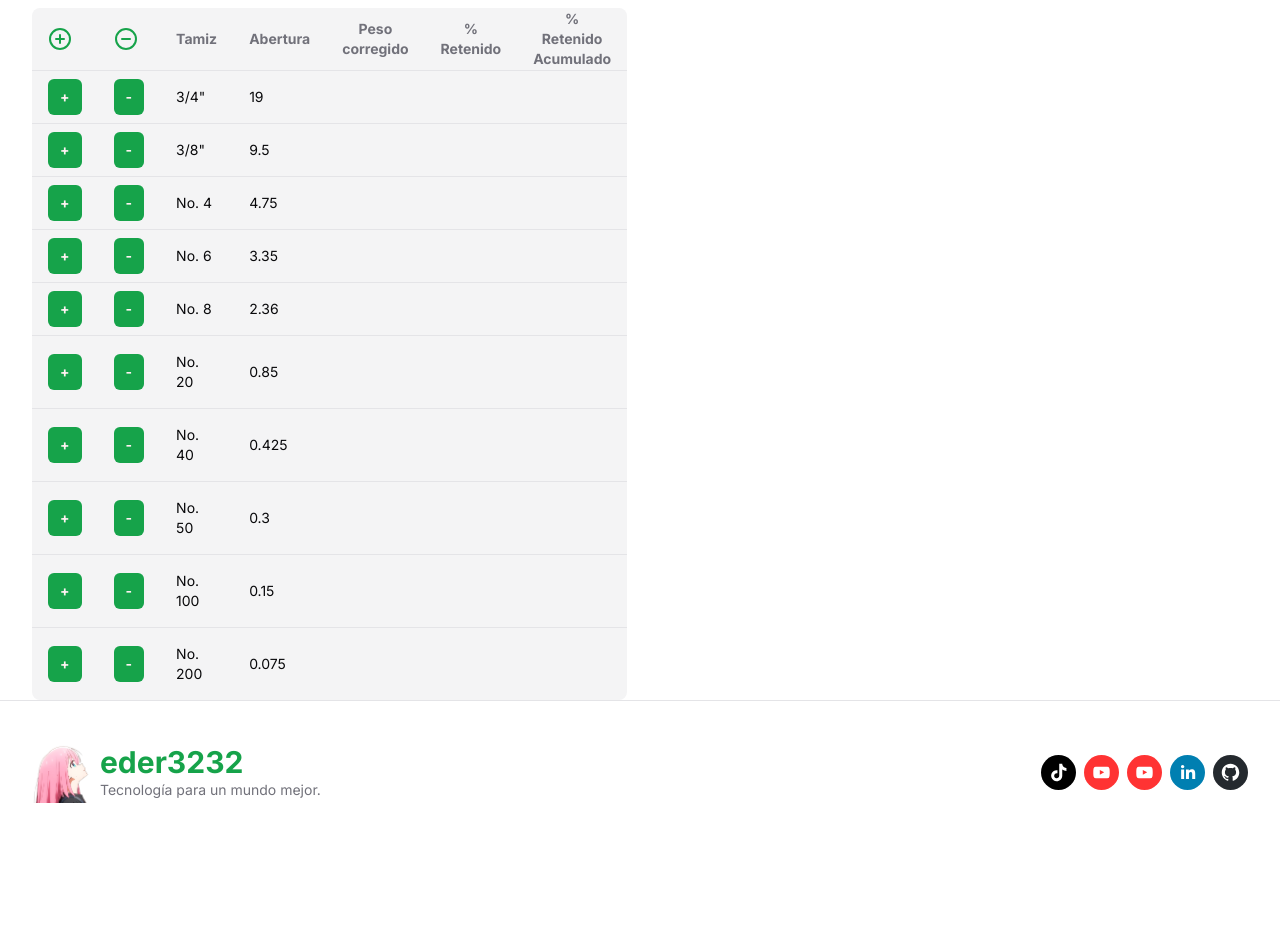
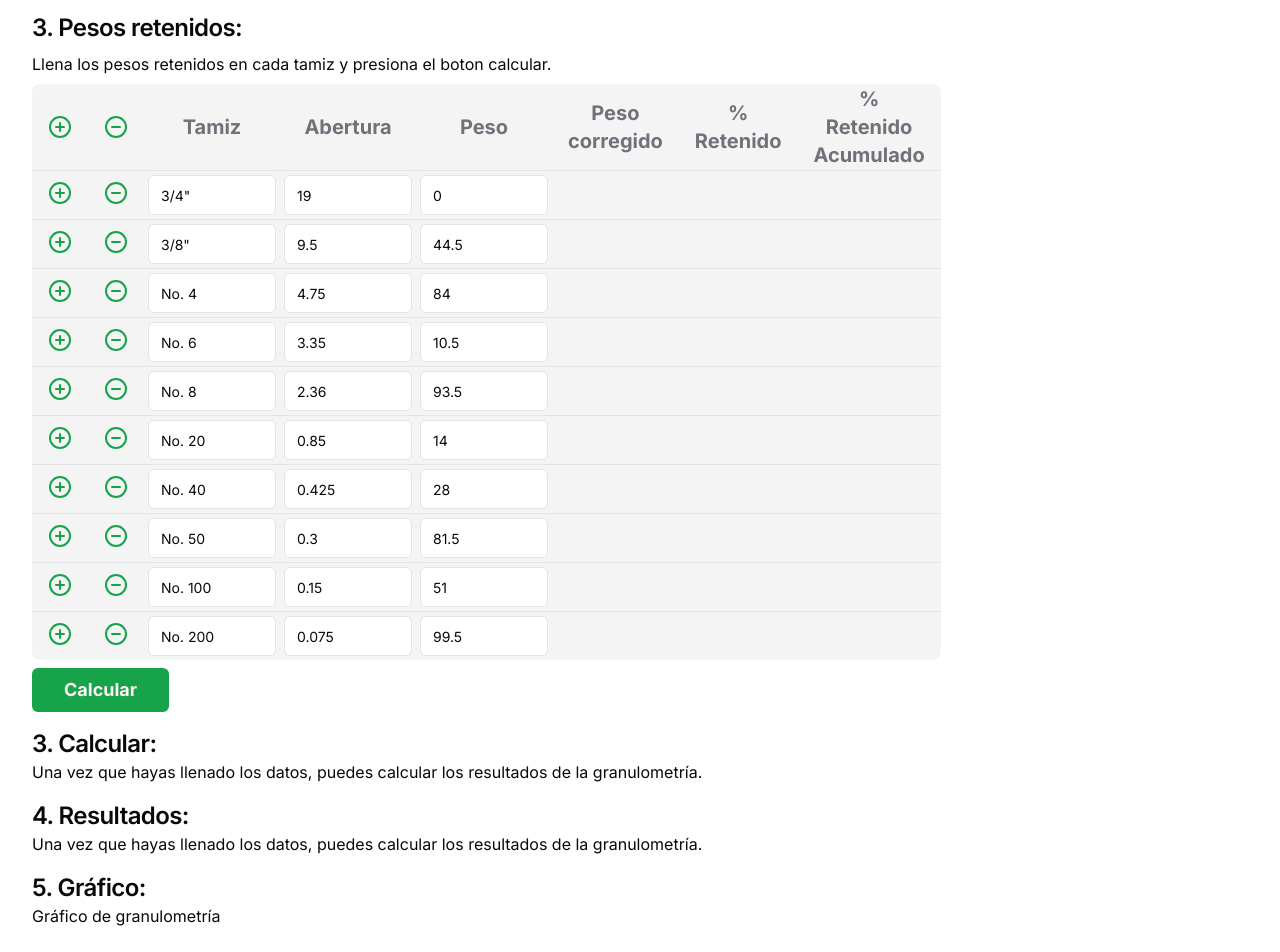
Before and after one commit to eder3232/next14-granulometria, a Next.js app: page / in a window 1280 px wide. Shown: the part 460-1412 px from the top of the page. Before the commit the page ends 1304 px from the top, so only its background shows below. Built offline with nearby package versions, Linux system fonts and the light colour scheme.

Commit message:
Update store, globals.css, footer, select-meshes, loss-material, and page components

```diff
--- a/src/app/_components/loss-material.tsx
+++ b/src/app/_components/loss-material.tsx
@@ -3,6 +3,8 @@
 import { Checkbox } from '@/components/ui/checkbox'
 import React, { use } from 'react'
 import { useGranulometriaStore } from '../_store/store'
+import { Input } from '@/components/ui/input'
+import { cn } from '@/lib/utils'
 
 const LossMaterial = () => {
   const isThereLossMaterial = useGranulometriaStore(
@@ -28,6 +30,13 @@ const LossMaterial = () => {
           onCheckedChange={() => switchLossMaterial()}
         />
       </div>
+
+      <Input
+        type="number"
+        className={cn('w-32', { hidden: !isThereLossMaterial })}
+        placeholder="Peso total de las mallas"
+        step="0.1"
+      />
     </div>
   )
 }
--- a/src/app/_components/select-meshes.tsx
+++ b/src/app/_components/select-meshes.tsx
@@ -13,7 +13,9 @@ const SelectMeshes = () => {
   return (
     <Dialog>
       <DialogTrigger asChild>
-        <Button className="w-min">Seleccionar mallas</Button>
+        <Button className="w-min font-bold text-xl" size="lg">
+          Seleccionar mallas
+        </Button>
       </DialogTrigger>
       <DialogContent className="h-96">
         <DialogHeader>
--- a/src/app/_components/table.tsx
+++ b/src/app/_components/table.tsx
@@ -1,17 +1,15 @@
 'use client'
+import { Input } from '@/components/ui/input'
 import {
   Table,
   TableBody,
-  TableCaption,
   TableCell,
   TableHead,
   TableHeader,
   TableRow,
 } from '@/components/ui/table'
-import { use } from 'react'
+import { MinusCircle, PlusCircle } from 'lucide-react'
 import { useGranulometriaStore } from '../_store/store'
-import { Button } from '@/components/ui/button'
-import { MinusCircle, PlusCircle } from 'lucide-react'
 
 const GranulometriaTable = () => {
   const data = useGranulometriaStore((state) => state.data)
@@ -19,52 +17,57 @@ const GranulometriaTable = () => {
     <div className="max-w-full overflow-x-auto overflow-y-visible lg:max-w-min">
       <Table className="w-auto table-auto bg-muted relative rounded-lg p-4 overflow-auto ">
         {/* <TableCaption>Granulometría</TableCaption> */}
-        <TableHeader>
-          <TableRow>
-            <TableHead className="text-center w-12 text-primary">
-              <PlusCircle />
+        <TableHeader className="py-8">
+          <TableRow className="[&>*]:text-center [&>.eder-head-text]:font-bold [&>.eder-head-text]:text-xl">
+            <TableHead className="text-primary">
+              <PlusCircle className="m-auto" />
             </TableHead>
-            <TableHead className="text-center w-12 text-primary">
-              <MinusCircle />
+            <TableHead className="text-primary">
+              <MinusCircle className="m-auto" />
             </TableHead>
-            <TableHead className="text-center w-24 font-bold">Tamiz</TableHead>
-            <TableHead className="text-center w-24 font-bold">
-              Abertura
-            </TableHead>
-            <TableHead className="text-center w-24 font-bold">
-              Peso corregido
-            </TableHead>
-            <TableHead className="text-center w-24 font-bold">
-              % Retenido
-            </TableHead>
-            <TableHead className="text-center w-24 font-bold">
+            <TableHead className="eder-head-text">Tamiz</TableHead>
+            <TableHead className="eder-head-text">Abertura</TableHead>
+            <TableHead className="eder-head-text">Peso</TableHead>
+            <TableHead className="eder-head-text">Peso corregido</TableHead>
+            <TableHead className="eder-head-text">% Retenido</TableHead>
+            <TableHead className="text-center eder-head-text">
               % Retenido Acumulado
             </TableHead>
           </TableRow>
         </TableHeader>
         <TableBody>
           {data.map((e, index) => (
-            <TableRow key={index}>
-              <TableCell className="py-2 text-center">
-                <Button
-                  className="font-bold"
-                  size="sm"
-                  // onClick={() => edges_onAddNewRow(index)}
-                >
-                  +
-                </Button>
+            <TableRow key={index} className="[&>*]:py-1 [&>*]:px-1">
+              <TableCell className="text-center">
+                <button onClick={() => console.log('ra')}>
+                  <PlusCircle className="m-auto text-primary" />
+                </button>
               </TableCell>
-              <TableCell className="py-2 text-center">
-                <Button
-                  className="font-bold"
-                  size="sm"
-                  // onClick={() => edges_onAddNewRow(index)}
-                >
-                  -
-                </Button>
+              <TableCell className="px-1 text-center">
+                <button>
+                  <MinusCircle className="text-primary m-auto" />
+                </button>
               </TableCell>
-              <TableCell>{e.astm}</TableCell>
-              <TableCell>{e.iso}</TableCell>
+              <TableCell className="text-left whitespace-nowrap">
+                {/* {e.astm} */}
+                <Input type="text" defaultValue={e.astm} className="w-32" />
+              </TableCell>
+              <TableCell className="text-center">
+                <Input
+                  type="number"
+                  defaultValue={e.iso}
+                  className="w-32"
+                  step={0.01}
+                />
+              </TableCell>
+              <TableCell className="text-center">
+                <Input
+                  type="number"
+                  defaultValue={e.weight}
+                  className="w-32"
+                  step={0.1}
+                />
+              </TableCell>
             </TableRow>
           ))}
         </TableBody>
--- a/src/app/_store/store.tsx
+++ b/src/app/_store/store.tsx
@@ -52,7 +52,7 @@ const initialData = initialUsedMeshes
     return {
       astm: mesh.astm,
       iso: mesh.iso,
-      weight: 0,
+      weight: weight,
     }
   })
 
--- a/src/app/globals.css
+++ b/src/app/globals.css
@@ -24,6 +24,8 @@
     --input: 240 5.9% 90%;
     --ring: 142.1 76.2% 36.3%;
     --radius: 0.5rem;
+    --warning: 38 92% 50%;
+    --warning-foreground: 48 96% 89%;
   }
 
   .dark {
@@ -46,6 +48,8 @@
     --border: 240 3.7% 15.9%;
     --input: 240 3.7% 15.9%;
     --ring: 142.4 71.8% 29.2%;
+    --warning: 48 96% 89%;
+    --warning-foreground: 38 92% 50%;
   }
 }
 
--- a/src/app/page.tsx
+++ b/src/app/page.tsx
@@ -4,13 +4,16 @@ import GranulometriaTable from './_components/table'
 import LossMaterial from './_components/loss-material'
 import TypographyP from '@/components/typography/typography-p'
 import TypographyH3 from '@/components/typography/typography-h3'
+import { Button } from '@/components/ui/button'
 
 export default function Home() {
   return (
     <main className="mt-10 container relative">
       <div className="flex flex-col items-start gap-4">
         <TypographyH1>Granulometría</TypographyH1>
+
         <TypographyP>Porfavor llena los siguientes datos en orden:</TypographyP>
+
         <div className="flex flex-col gap-y-2">
           <TypographyH3>1. Selecciona los tamices a usar:</TypographyH3>
           <SelectMeshes />
@@ -19,6 +22,7 @@ export default function Home() {
             adicional, puedes hacerlo directamente en la tabla.
           </p>
         </div>
+
         <div>
           <TypographyH3>2. Perdida de material:</TypographyH3>
           <p>
@@ -28,7 +32,42 @@ export default function Home() {
           </p>
           <LossMaterial />
         </div>
-        <GranulometriaTable />
+
+        <div className="flex flex-col gap-2">
+          <TypographyH3>3. Pesos retenidos:</TypographyH3>
+          <p>
+            Llena los pesos retenidos en cada tamiz y presiona el boton
+            calcular.
+          </p>
+          <GranulometriaTable />
+
+          <Button className="w-min font-bold text-lg" size="lg">
+            Calcular
+          </Button>
+        </div>
+
+        <div>
+          <TypographyH3>3. Calcular:</TypographyH3>
+          <p>
+            Una vez que hayas llenado los datos, puedes calcular los resultados
+            de la granulometría.
+          </p>
+        </div>
+
+        <div>
+          <TypographyH3>4. Resultados:</TypographyH3>
+          <p>
+            Una vez que hayas llenado los datos, puedes calcular los resultados
+            de la granulometría.
+          </p>
+        </div>
+
+        <div>
+          <TypographyH3>5. Gráfico:</TypographyH3>
+          <p>Gráfico de granulometría</p>
+        </div>
+
+        <div className="h-32" />
       </div>
     </main>
   )
--- a/src/components/shared/footer.tsx
+++ b/src/components/shared/footer.tsx
@@ -46,6 +46,11 @@ const Footer = () => {
             url="https://github.com/eder3232"
             target="_blank"
           />
+          <SocialIcon
+            style={{ height: 35, width: 35 }}
+            url="https://www.instagram.com/eder_3232/"
+            target="_blank"
+          />
         </div>
       </div>
     </div>
```
